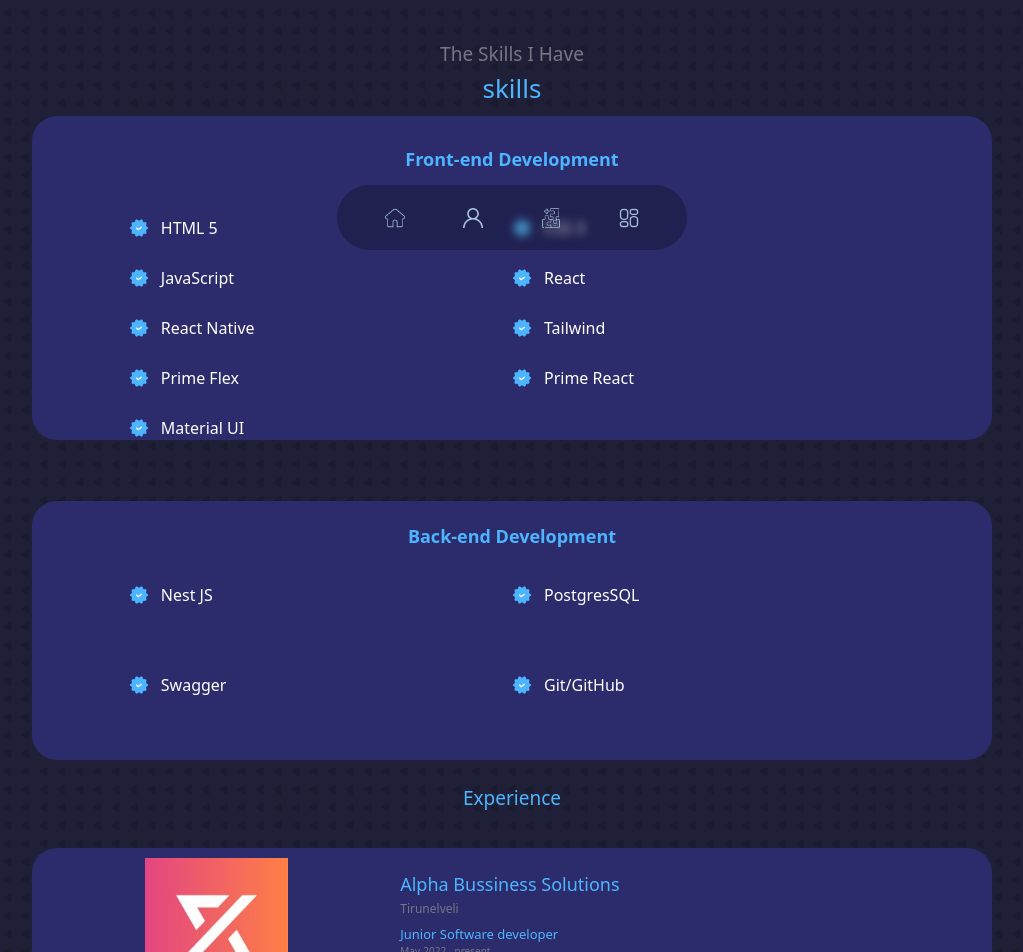
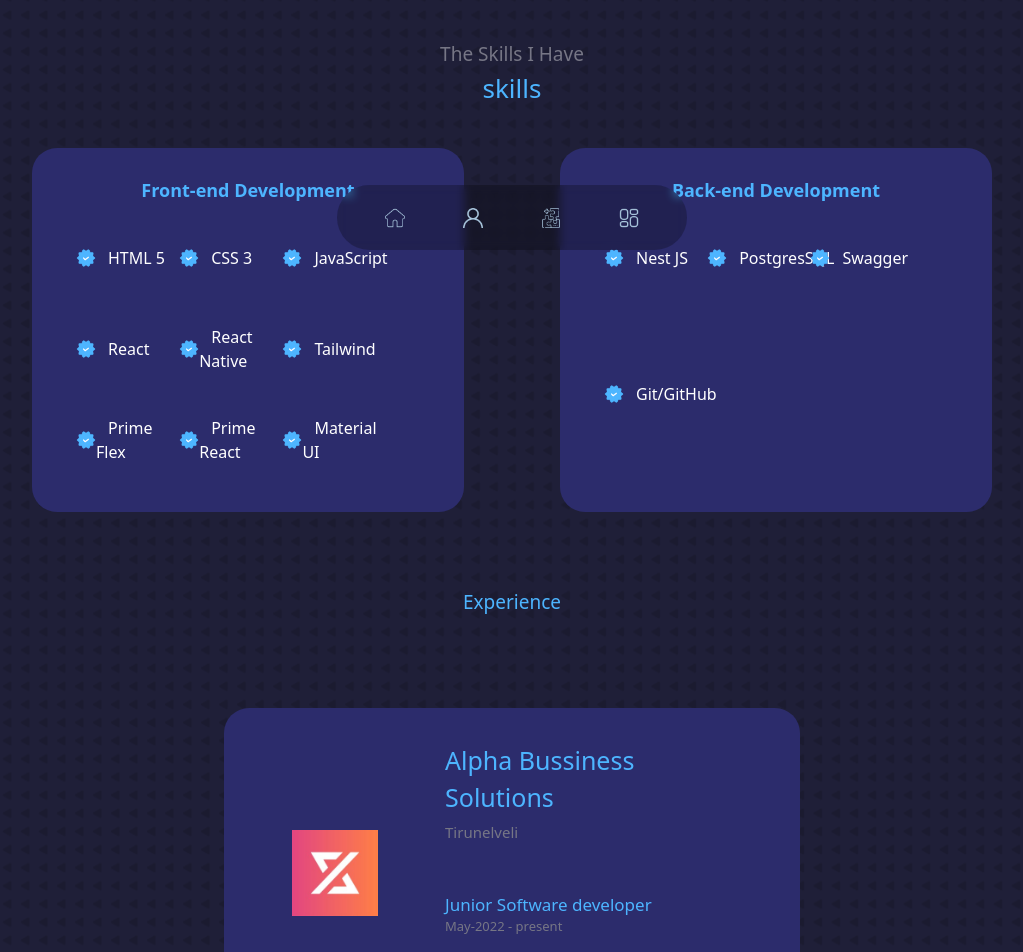
Before and after one commit to Jaffrinsampaul/portfolio, a React (Create React App) app: page / in a window 1280 px wide. Shown: the part 520-1472 px from the top of the page, without its empty margins (128-1151 px from the left). Built offline with nearby package versions, Linux system fonts and the light colour scheme.

Commit message:
media query for experience

```diff
--- a/src/Componets/SkillCard/SkillCard.tsx
+++ b/src/Componets/SkillCard/SkillCard.tsx
@@ -8,8 +8,9 @@
   return (
     <>
       <div
-        className={`bg-[${Colors.NavyBlue}] w-[45%] sm:mt-1 sm:w-[100%]
-        ${cardBehaviour.title==="Back-end Development"? "sm:h-[40%]":"sm:h-[50%]"}
+        className={`bg-[${Colors.NavyBlue}] lg:w-[45%] sm:mt-1 sm:w-[100%]
+        ${cardBehaviour.title==="Back-end Development"? "sm:h-[40%] lg:h-[95%]":
+        "lg:h-[95%] sm:h-[45%] md:h-[50%]"}
         h-full flex flex-col justify-evenly items-center rounded-[25px]
         hover:bg-transparent transition ease-in-out delay-150 duration-300 border border-transparent hover:border-[#4db5ff]`}
       >
@@ -20,10 +21,10 @@
           <CustomText text={cardBehaviour.title} />
         </div>
         <div
-          className={`flex w-[80%] h-[75%] sm:h-[70%] flex-wrap justify-start items-start `}>
+          className={`flex w-[80%] md:h-[60%] lg:h-[75%] sm:h-[70%] flex-wrap justify-start items-start `}>
           {cardBehaviour.content.map((obj: skillCardDetails) => {
             return (
-              <div className={`w-[50%] flex h-[50px] items-center text-white`}>
+              <div className={`w-[50%] md:w-[30%] md:h-[30px] flex lg:h-[50px] items-center text-white`}>
                 <CustomImage
                   imageBehaviour={{
                     src: obj.img,
--- a/src/Container/Experience/Experience.tsx
+++ b/src/Container/Experience/Experience.tsx
@@ -6,19 +6,20 @@
 
 const Experience = () => {
   return (
-    <div className="flex flex-col w-full h-[90%] sm:h-[100%] items-center justify-around">
+    <div className="flex flex-col w-full lg:w-[50%] 2xl:w-[40%] md:w-[80%] sm:w-[85%] 2xl:h-[90%] h-[90%] sm:h-[100%] items-center justify-around">
       <div className="h-[20%] w-full flex justify-center items-center">
         <CustomText
           text="Experience"
           style={`text-[${Colors.SkyBlue}] text-[19px]`}
         />
       </div>
-      <div className="h-[70%] sm:h-[65%] w-full flex flex-col justify-center items-center">
+      <div className="h-[70%] sm:h-[65%] min-[375px]:h-[55%] w-full flex flex-col justify-center items-center">
         {experienceDetails.map((obj, index) => {
           return (
             <>
               <div
-                className={`flex w-[50%] sm:w-[100%] h-full justify-evenly pt-4 bg-[${Colors.NavyBlue}] rounded-[25px] cursor-pointer
+                className={`flex w-[50%] sm:w-[100%] 2xl:w-[80%] lg:w-[100%] min-[375px]:w-[100%]
+                 h-full justify-evenly pt-4 bg-[${Colors.NavyBlue}] rounded-[25px] cursor-pointer
                 hover:bg-transparent transition ease-in-out delay-150 duration-300 border border-transparent hover:border-[#4db5ff]`}
                 key={index}
               >
@@ -39,12 +40,14 @@
                     <a href={obj.companyWebsite} target="_blank">
                       <CustomText
                         text={obj.companyName}
-                        style={`text-[${Colors.SkyBlue}] text-[19px] hover:text-white text-[25px] sm:text-[18px]`}
+                        style={`text-[${Colors.SkyBlue}] hover:text-white
+                        sm:text-[18px] lg:text-[25px] min-[375px]:text-[11px] 2xl:text-[27px] min-[1921]:text-[20px]`}
                       />
                     </a>
                     <CustomText
                       text={obj.companyLocation}
-                      style={`text-[${Colors.LightGrey}] text-[19px] hover:text-white text-[13px] sm:text-[12px]`}
+                      style={`text-[${Colors.LightGrey}] text-[19px] hover:text-white
+                      text-[13px] sm:text-[12px] lg:text-[15px] min-[375px]:text-[8px]`}
                     />
                   </div>
                   <div className="h-[60%] w-full flex flex-col justify-evenly">
@@ -55,17 +58,19 @@
                             <div>
                               <CustomText
                                 text={roles.role}
-                                style={`text-[${Colors.SkyBlue}] text-[19px] hover:text-white sm:text-[13px]`}
+                                style={`text-[${Colors.SkyBlue}] text-[19px] hover:text-white
+                                sm:text-[13px] lg:text-[17px] min-[375px]:text-[11px]`}
                               />
                               <CustomText
                                 text={roles.period}
-                                style={`text-[${Colors.LightGrey}] text-[19px] hover:text-white text-[12px] sm:text-[10px]`}
+                                style={`text-[${Colors.LightGrey}] text-[19px] hover:text-white text-[12px]
+                                 sm:text-[10px] lg:text-[13px] min-[375px]:text-[9px]`}
                               />
                             </div>
                             {obj.roles.length - 1 !== index && (
                               <div className="w-[68%] justify-center items-center flex pt-5">
                                 <div
-                                  className={`bg-white w-[2px] h-[25px] rounded bg-opacity-60 sm:h-[20px]`}
+                                  className={`bg-white w-[2px] h-[25px] rounded bg-opacity-60 sm:h-[20px] min-[375px]:h-[11px]`}
                                 ></div>
                               </div>
                             )}
--- a/src/Container/Skill/Skill.tsx
+++ b/src/Container/Skill/Skill.tsx
@@ -18,7 +18,10 @@
             style={`text-[${Colors.LightBlue}] text-[26px]`}
           />
         </div>
-        <div className="flex sm:flex-col sm:w-[100%] justify-between h-[70%] sm:h-[90%] sm:justify-between">
+        <div
+          className="flex lg:flex-row sm:flex-col sm:w-[100%] lg:justify-between lg:items-center lg:h-[80%]
+        sm:h-[90%] sm:justify-between md:justify-between md:h-[85%]"
+        >
           <SkillCard
             cardBehaviour={{
               content: skills.frontEnd,
@@ -30,7 +33,7 @@
               },
             }}
           />
-           <SkillCard
+          <SkillCard
             cardBehaviour={{
               content: skills.backEnd,
               title: "Back-end Development",
--- a/src/Pages/Dashboard/Dashboard.tsx
+++ b/src/Pages/Dashboard/Dashboard.tsx
@@ -25,10 +25,12 @@
         <div className="h-[80vh] w-[75%] sm:w-[90%] sm:h-[40vh]" id="About">
           <About />
         </div>
-        <div className="h-[60vh] sm:h-[90vh] w-[75%] flex justify-center items-center" id="Skill">
+        <div className="lg:h-[60vh] md:h-[50vh] sm:h-[90vh] w-[75%] flex justify-center items-center" id="Skill">
           <Skill/>
         </div>
-        <div className="h-[70vh] sm:h-[35vh] w-[75%] flex justify-center items-center" id="Experience">
+        <div className="h-[70vh] sm:h-[50vh] w-[75%] md:w-[65%] lg:w-[100%] xl:w-[90%] 2xl:w-[100%]
+        2xl:h-[75vh] xl:h-[75vh] lg:h-[75vh] md:h-[55vh]
+         flex justify-center items-center" id="Experience">
           <Experience/>
         </div>
         <div className="h-[70vh] sm:h-[40vh] w-full flex justify-end items-end" id="Footer">
```
